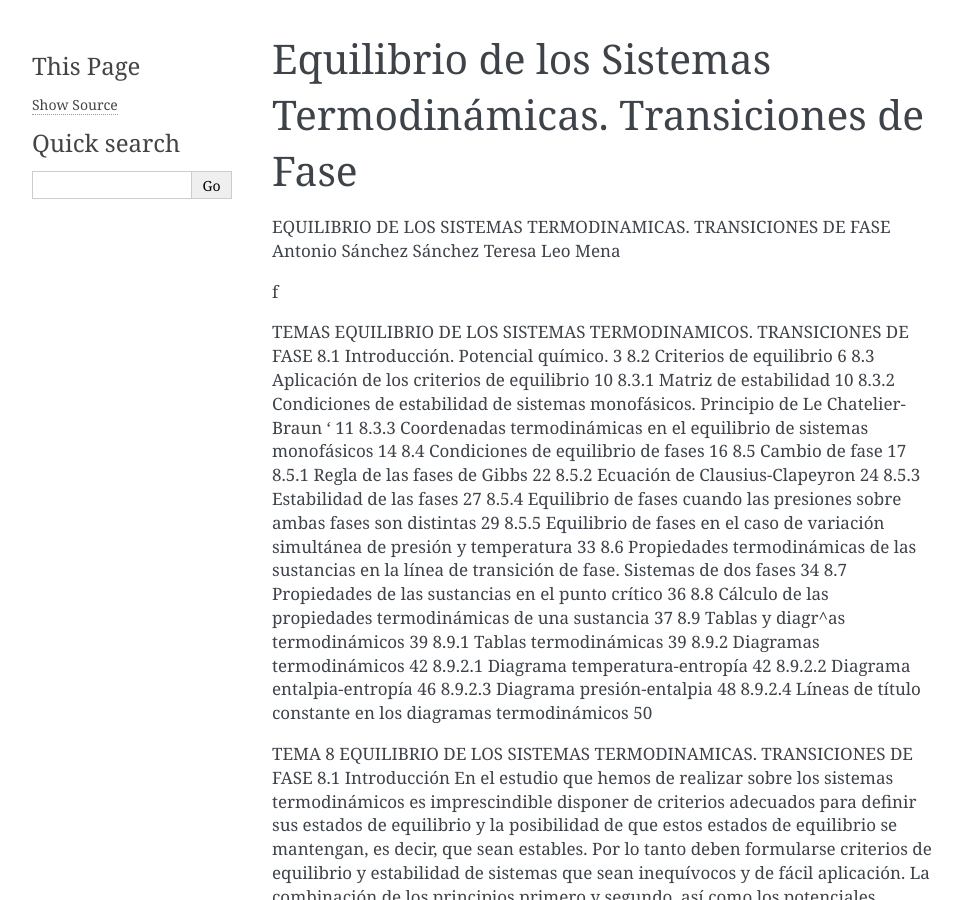
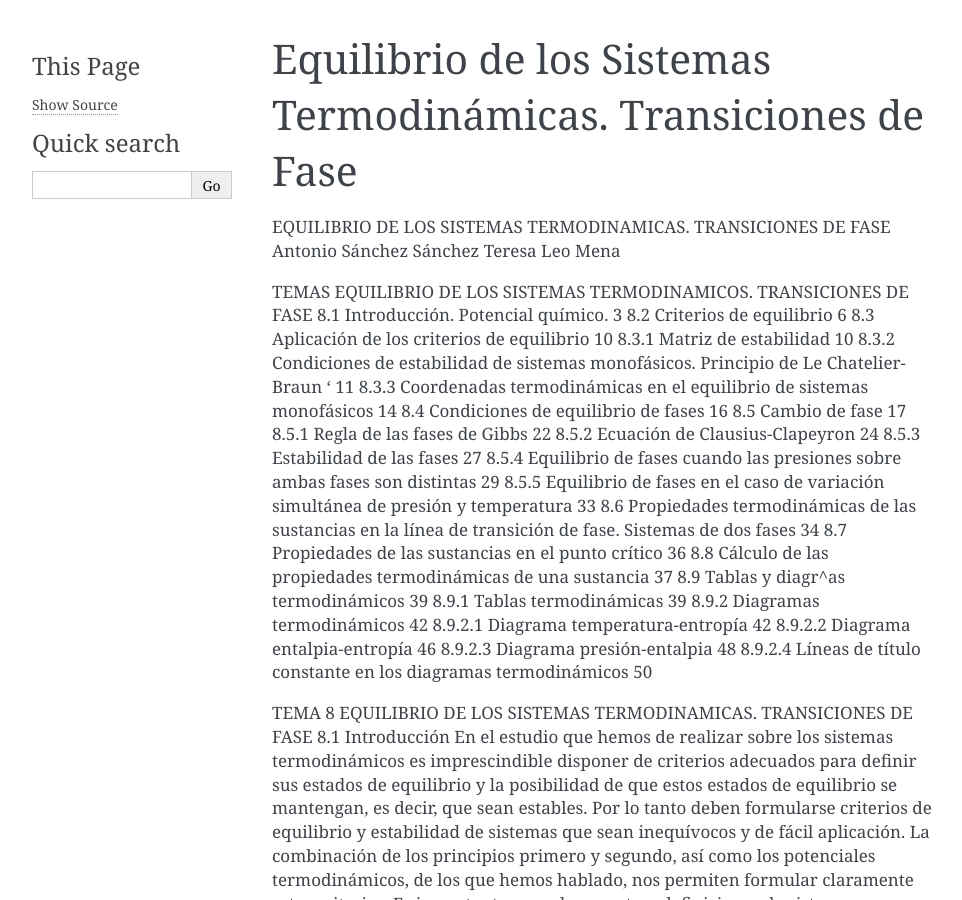
Before and after one commit to mantielero/termodinamica, a Sphinx documentation site: the page built from source/guion_equilibrio.rst, in a window 1280 px wide and 900 px high. Shown: the whole window, without its empty margins (148-1110 px from the left). Built offline with Sphinx 7.4.7, drawn with Linux system fonts in a browser that asks for light colours.

Commit message:
Un carácter borrado

```diff
--- a/source/guion_equilibrio.rst
+++ b/source/guion_equilibrio.rst
@@ -6,8 +6,6 @@ Antonio Sánchez Sánchez Teresa Leo Mena
 
 
 
-
-f
 
 
 TEMAS
```
